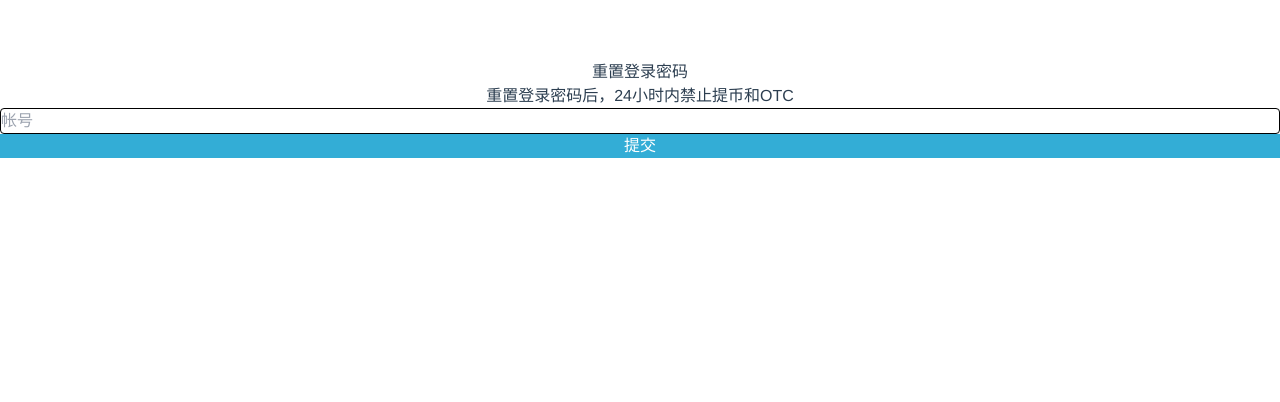
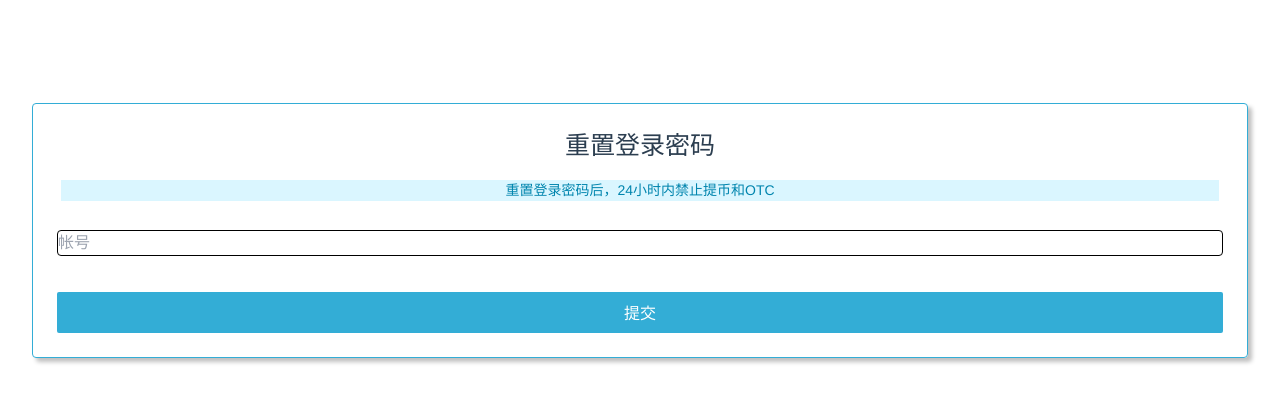
Before and after one commit to katelove/vue-wallet, a Vue app: page /reset in a window 1280 px wide. Shown: the top 402 px of the page. Built offline with nearby package versions, Linux system fonts and the light colour scheme.

Commit message:
create restLogin Page and add css in tailwindcss

```diff
--- a/src/views/Reset/ResetLogin.vue
+++ b/src/views/Reset/ResetLogin.vue
@@ -1,20 +1,28 @@
 <template>
-    <div class="flex flex-col">
-        <h3>重置登录密码</h3>
-        <p>重置登录密码后，24小时内禁止提币和OTC</p>
-        <Input placeholder="帐号"/>
-        <Button bg="bg-melancholyBlue" textColor="text-white">提交</Button>
+    <div
+      class="flex flex-col p-6 mr-8 ml-8 mt-103px border border-melancholyBlue rounded shadow-normal"
+    >
+      <h3 class="text-25px">重置登录密码</h3>
+      <div class="h-[22px] p-4px mt-3.5">
+        <p class="text-wordBlue text-14px bg-skyBlue">
+          重置登录密码后，24小时内禁止提币和OTC
+        </p>
+      </div>
+      <Input placeholder="帐号" type="text" class="pl-2px mt-8" />
+      <Button bg="bg-melancholyBlue" textColor="text-white" rounded="rounded-sm" class="mt-36px h-41px p-2.5 "
+        >提交</Button
+      >
     </div>
 </template>
 
 <script>
-import Input from '@/components/Input.vue'
-import Button from '@/components/Button.vue'
+import Input from "@/components/Input.vue";
+import Button from "@/components/Button.vue";
 export default {
-    name:'ResetLogin',
-    components:{
-        Input,
-        Button
-    }
-}
+  name: "ResetLogin",
+  components: {
+    Input,
+    Button,
+  },
+};
 </script>
--- a/tailwind.config.js
+++ b/tailwind.config.js
@@ -23,13 +23,12 @@ module.exports = {
 				skyBlue:"#DAF6FF"
 			},
 			fontSize: {
-				"25px": "25px",
 				"12px": "12px",
 				"10px": "10px",
 				"14px": "14px",
 				"20px": "20px",
 				"24px": "24px",
-				'2.1xl': [
+				'25px': [
 					'25px',{
 						lineHeight:'34px'
                     }
@@ -43,6 +42,7 @@ module.exports = {
 				"20px": "20px"
 			},
 			height: {
+				"41px":"41px",
 				"65px": "65px",
 				"27px": "27px",
 				"36px": "36px",
@@ -62,6 +62,7 @@ module.exports = {
 			},
 			padding: {
 				"3px": "3px",
+				"4px":"4px",
 				"6px": "6px",
 				"7px": "7px",
 				"27px": "27px",
@@ -105,11 +106,13 @@ module.exports = {
 				"13px": "13px",
 				"30px": "30px",
 				"31px": "31px",
+				"36px":"36px",
 				"18px": "18px",
 				"39px": "39px",
 				"40px": "40px",
 				"32px": "32px",
 				"35px": "35px",
+				"103px":"103px"
 			},
 			boxShadow: {
 				"normal": "4px 4px 4px rgba(0, 0, 0, 0.25)"
```
